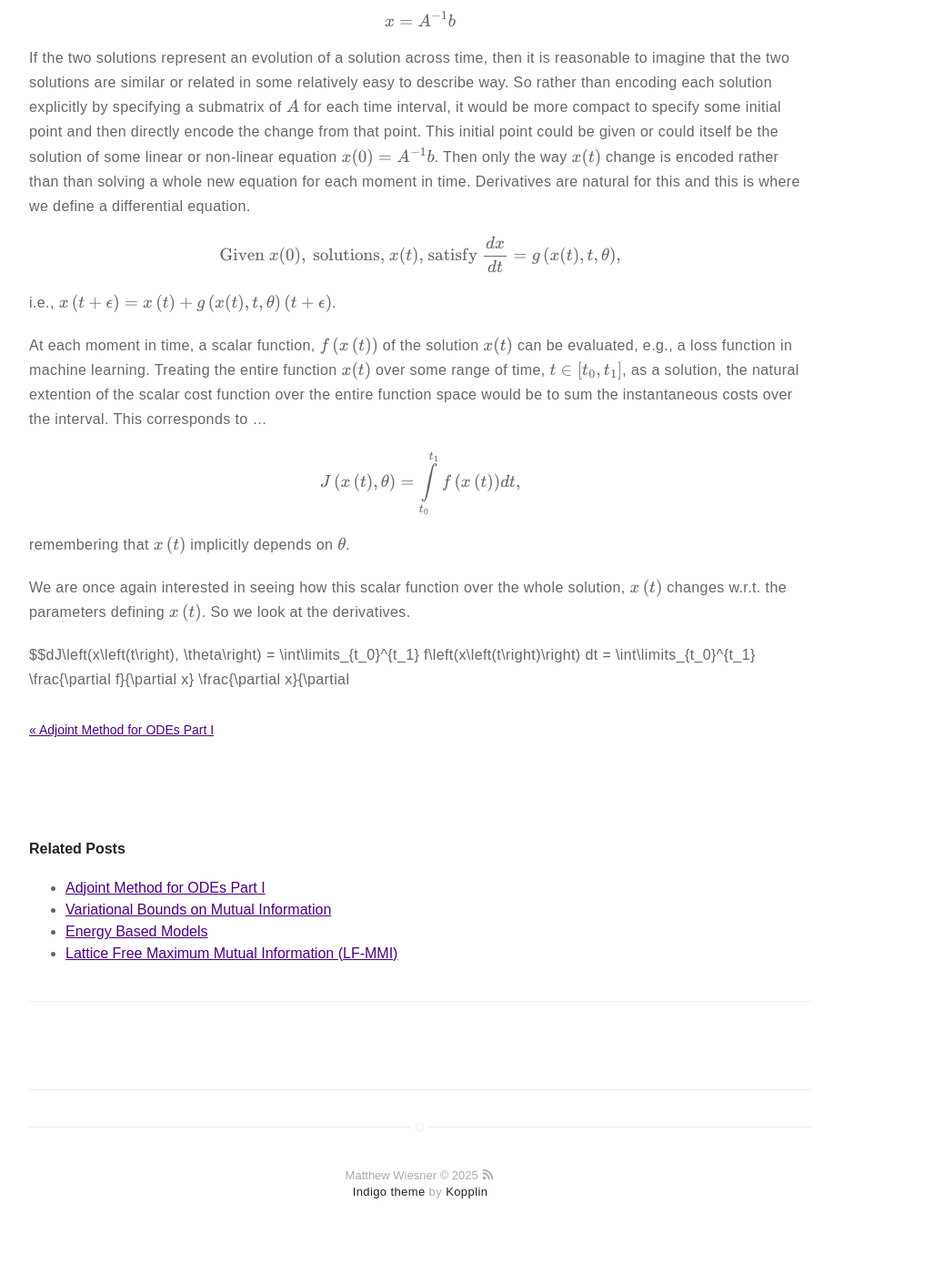
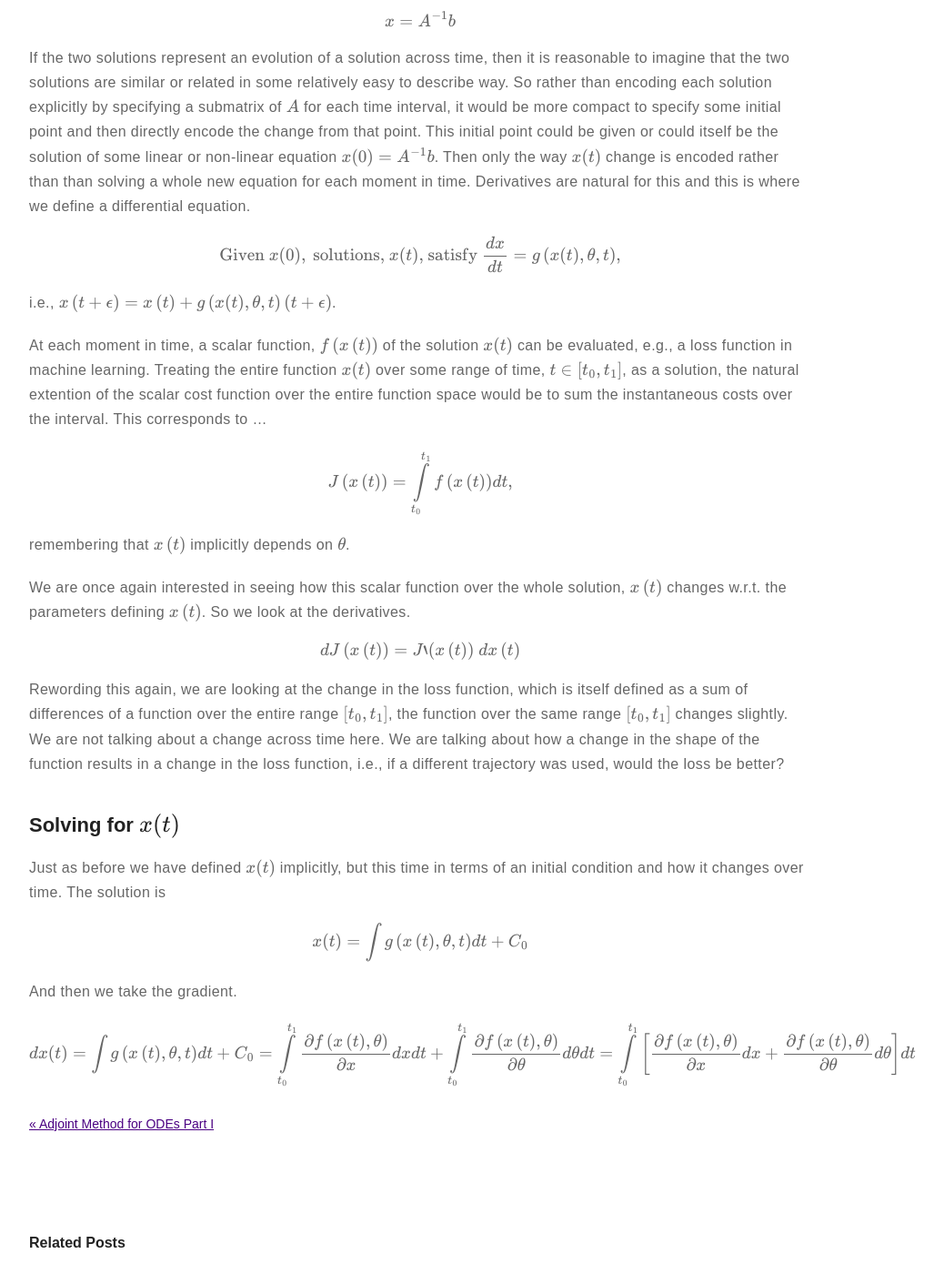
Before and after one commit to m-wiesner/m-wiesner.github.io, a Jekyll site: the page built from _posts/2025-04-30-Adjoint-Method-Part2.markdown, in a window 1280 px wide and 1400 px high, scrolled down 912 px. Shown: the whole window at 91% size, without its empty margins (178-1216 px from the left). Built offline with Jekyll 4.4.1, drawn with Linux system fonts in a browser that asks for light colours; formulas are drawn with MathJax 3.

Commit message:
Update 2025-04-30-Adjoint-Method-Part2.markdown

```diff
--- a/_posts/2025-04-30-Adjoint-Method-Part2.markdown
+++ b/_posts/2025-04-30-Adjoint-Method-Part2.markdown
@@ -29,16 +29,29 @@ $$ x = A^{-1} b $$
 
 If the two solutions represent an evolution of a solution across time, then it is reasonable to imagine that the two solutions are similar or related in some relatively easy to describe way. So rather than encoding each solution explicitly by specifying a submatrix of $$A$$ for each time interval, it would be more compact to specify some initial point and then directly encode the change from that point. This initial point could be given or could itself be the solution of some linear or non-linear equation $$x(0) = A^{-1}b$$. Then only the way $$x(t)$$ change is encoded rather than than solving a whole new equation for each moment in time. Derivatives are natural for this and this is where we define a differential equation.
 
-$$\mbox{Given } x(0), \mbox{ solutions, } x(t) \mbox{, satisfy } \frac{dx}{dt} = g\left(x(t), t, \theta\right),$$
+$$\mbox{Given } x(0), \mbox{ solutions, } x(t) \mbox{, satisfy } \frac{dx}{dt} = g\left(x(t), \theta, t\right),$$
 
-i.e., $$x\left(t+\epsilon\right) = x\left(t\right) + g\left(x(t), t, \theta\right) \left(t + \epsilon\right)$$.
+i.e., $$x\left(t+\epsilon\right) = x\left(t\right) + g\left(x(t), \theta, t\right) \left(t + \epsilon\right)$$.
 
 At each moment in time, a scalar function, $$f\left(x\left(t\right)\right)$$ of the solution $$x(t)$$ can be evaluated, e.g., a loss function in machine learning. Treating the entire function $$x(t)$$ over some range of time, $$t \in [t_0, t_1]$$, as a solution, the natural extention of the scalar cost function over the entire function space would be to sum the instantaneous costs over the interval. This corresponds to ...
 
-$$J\left(x\left(t\right), \theta\right) = \int\limits_{t_0}^{t_1} f\left(x\left(t\right)\right) dt,$$
+$$J\left(x\left(t\right)\right) = \int\limits_{t_0}^{t_1} f\left(x\left(t\right)\right) dt,$$
 
 remembering that $$x\left(t\right)$$ implicitly depends on $$\theta$$.
 
 We are once again interested in seeing how this scalar function over the whole solution, $$x\left(t\right)$$ changes w.r.t. the parameters defining $$x\left(t\right)$$. So we look at the derivatives.
 
-$$dJ\left(x\left(t\right), \theta\right) = \int\limits_{t_0}^{t_1} f\left(x\left(t\right)\right) dt = \int\limits_{t_0}^{t_1} \frac{\partial f}{\partial x} \frac{\partial x}{\partial
+$$dJ\left(x\left(t\right)\right) = J`(x\left(t\right))\ dx\left(t\right)$$
+
+Rewording this again, we are looking at the change in the loss function, which is itself defined as a sum of differences of a function over the entire range $$[t_0, t_1]$$, the function over the same range $$[t_0, t_1]$$ changes slightly. We are not talking about a change across time here. We are talking about how a change in the shape of the function results in a change in the loss function, i.e., if a different trajectory was used, would the loss be better?
+
+## Solving for $$x(t)$$
+
+Just as before we have defined $$x(t)$$ implicitly, but this time in terms of an initial condition and how it changes over time. The solution is
+
+$$ x(t) = \int g\left(x\left(t\right), \theta, t\right) dt + C_0$$
+
+And then we take the gradient.
+
+$$ dx(t) =  \int g\left(x\left(t\right), \theta, t\right) dt + C_0
+= \int\limits_{t_0}^{t_1} \frac{\partial f\left(x\left(t\right), \theta\right)}{\partial x} dx dt + \int\limits_{t_0}^{t_1} \frac{\partial f\left(x\left(t\right), \theta\right)}{\partial \theta} d\theta dt = \int\limits_{t_0}^{t_1} \left[ \frac{\partial f\left(x\left(t\right), \theta\right)}{\partial x} dx + \frac{\partial f\left(x\left(t\right), \theta\right)}{\partial \theta} d\theta \right] dt $$
```
